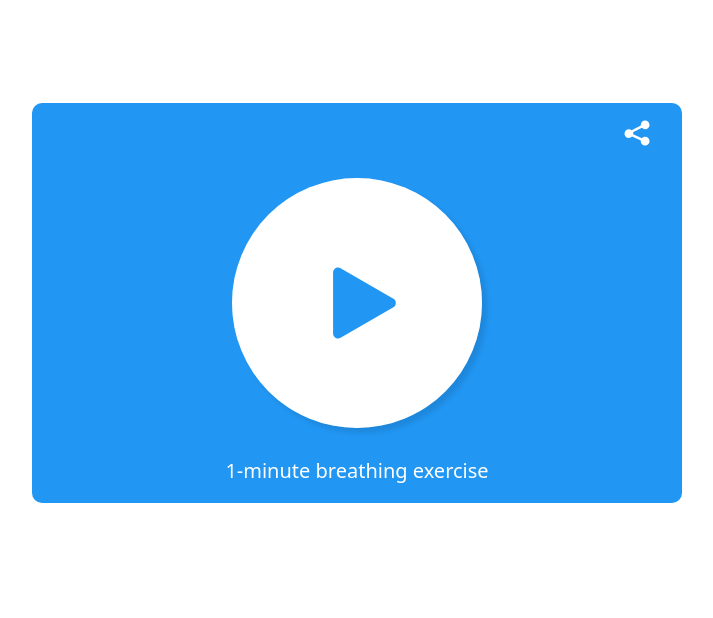
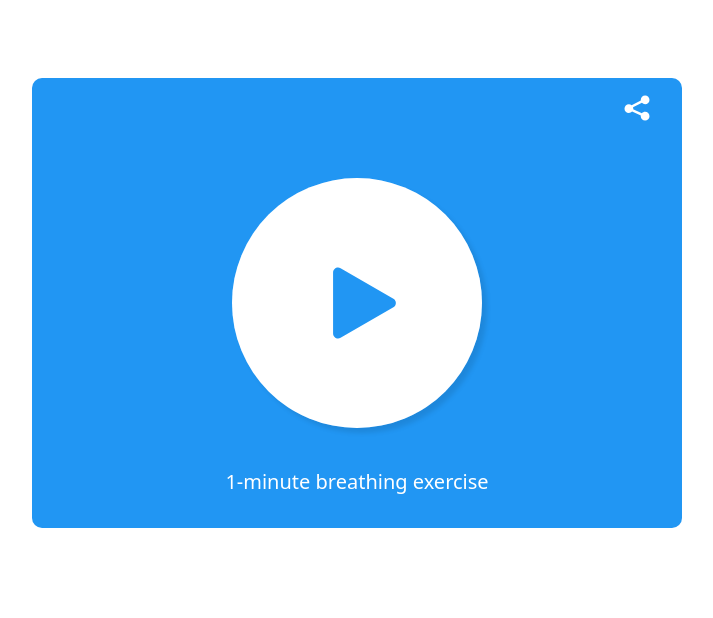
Before and after one commit to Beast-Code9999/Meditate, a website: page index.html in a window 1280 px wide. Shown: the part 97-715 px from the top of the page, without its empty margins (283-996 px from the left). Drawn offline with Linux system fonts and the light colour scheme.

Commit message:
modified .container && .instruction-text

```diff
--- a/sass/layout/_main.scss
+++ b/sass/layout/_main.scss
@@ -6,7 +6,7 @@
 
 .container {
     width: 65rem;
-    height: 40rem;
+    height: 45rem;
     background-color: $color-primary;
     border-radius: 1rem;
     position: relative;
@@ -84,7 +84,7 @@
 
 .instruction-text {
     position: absolute;
-    bottom: 1.6rem;
+    bottom: 3rem;
     color: white;
     font-size: 2rem;
 }
```
Also changed, not shown: script.js (+9 -0 lines), style.css.
